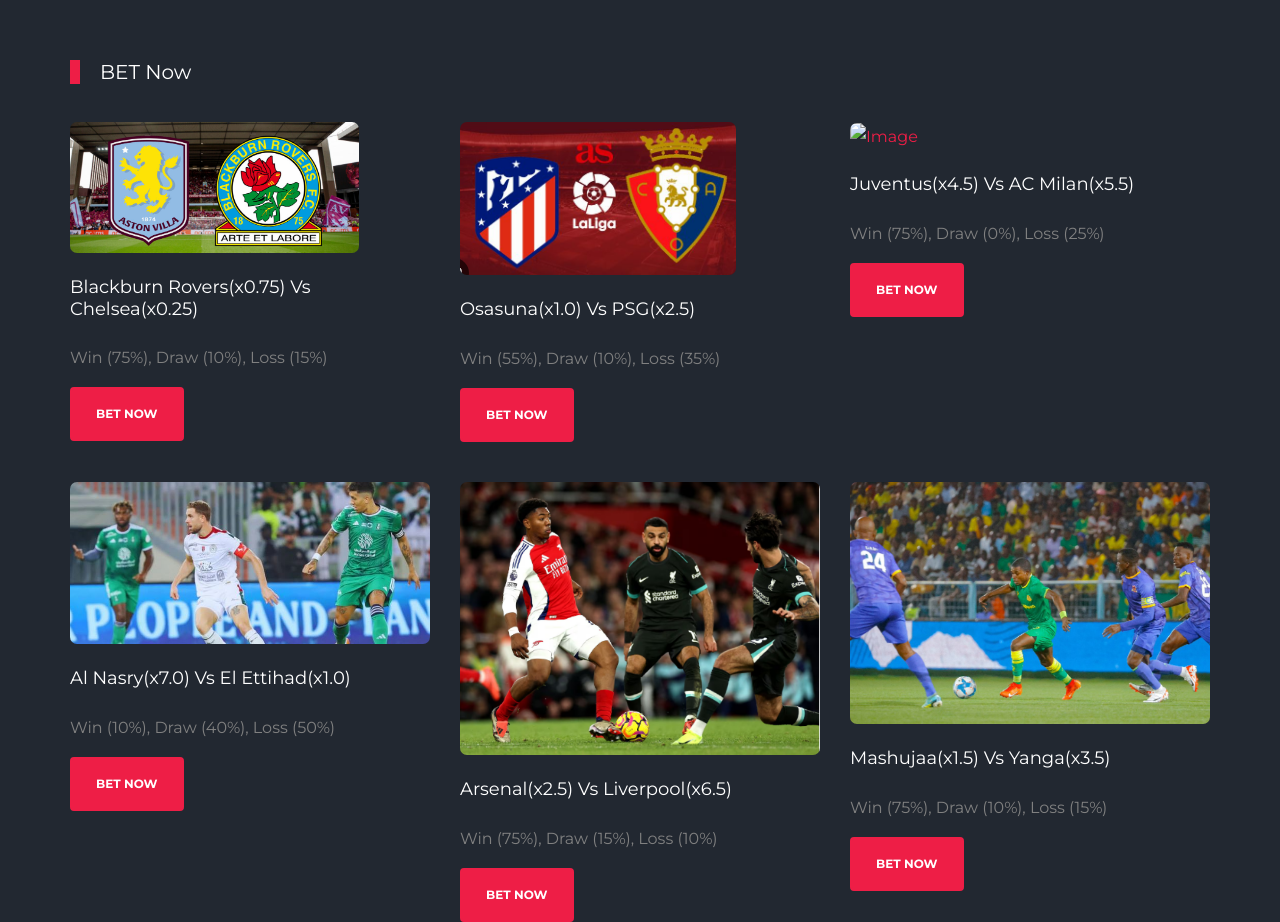
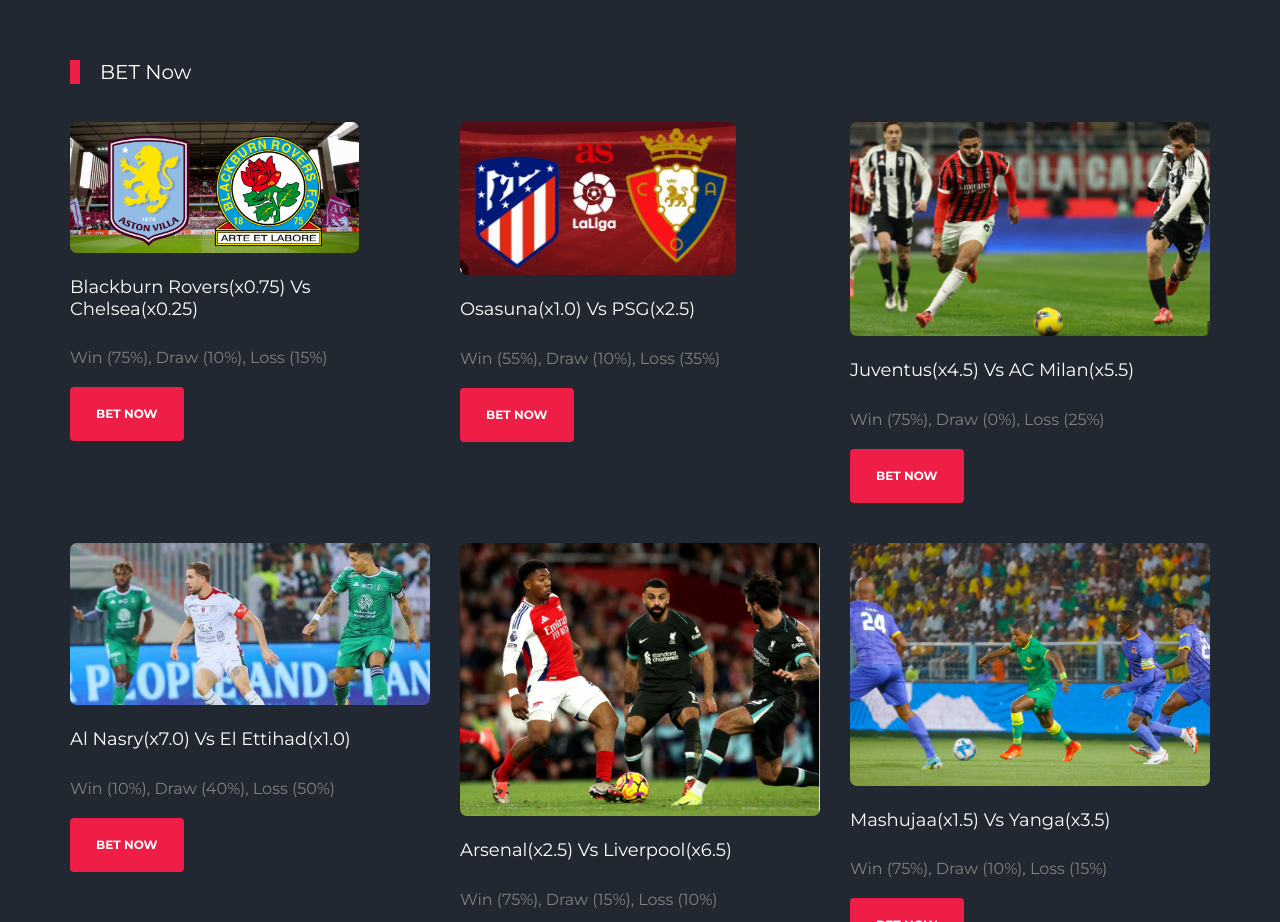
Before and after one commit to fmpiza/fridobetting, a plain HTML site: page blog.html in a window 1280 px wide. Shown: the part 820-1742 px from the top of the page. Drawn offline with Linux system fonts and the light colour scheme; files whose address does not match are found by name.

Commit message:
Add files via upload

```diff
--- a/blog.html
+++ b/blog.html
@@ -123,7 +123,7 @@
         <div class="col-lg-4 mb-4">
           <div class="custom-media d-block">
             <div class="img mb-4">
-              <a href="single.html"><img src="images/acmillan.PNG" alt="Image" class="img-fluid"></a>
+              <a href="single.html"><img src="images/millan.PNG" alt="Image" class="img-fluid"></a>
             </div>
             <div class="text">
 
```
